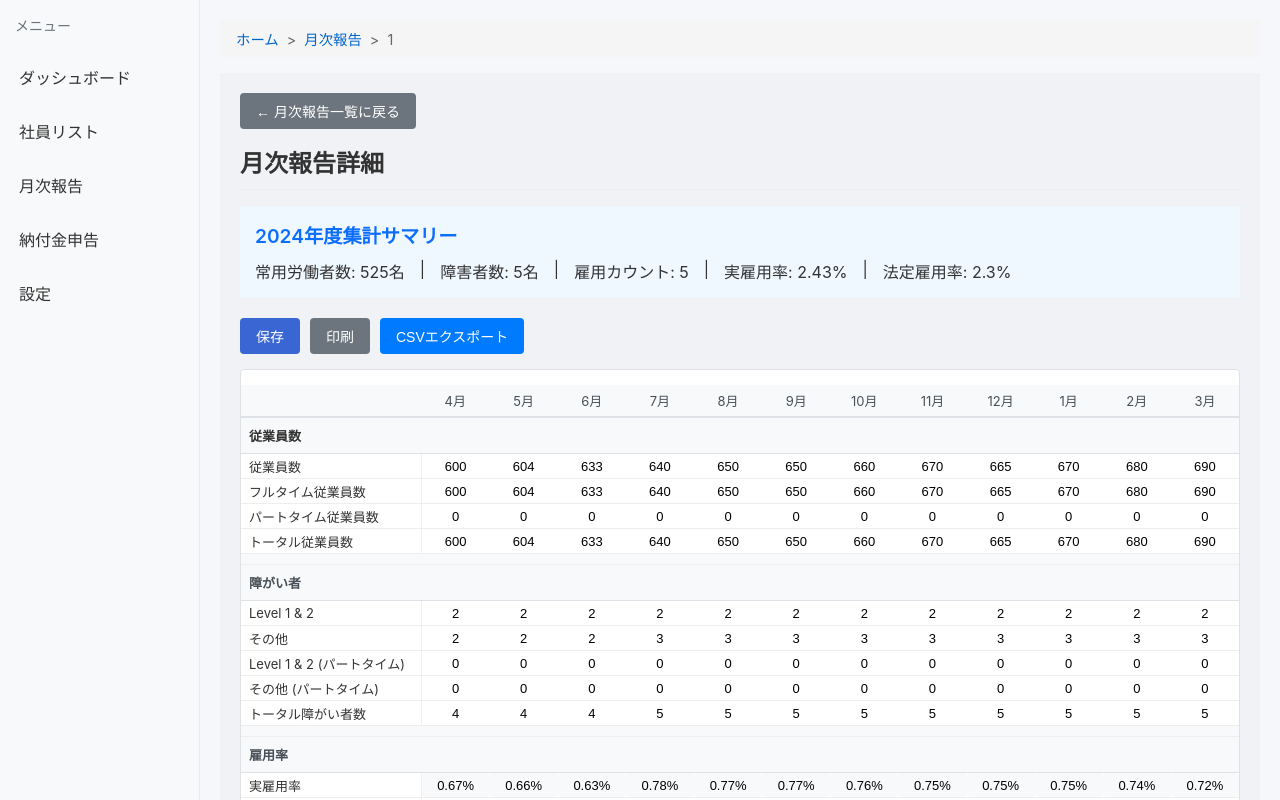
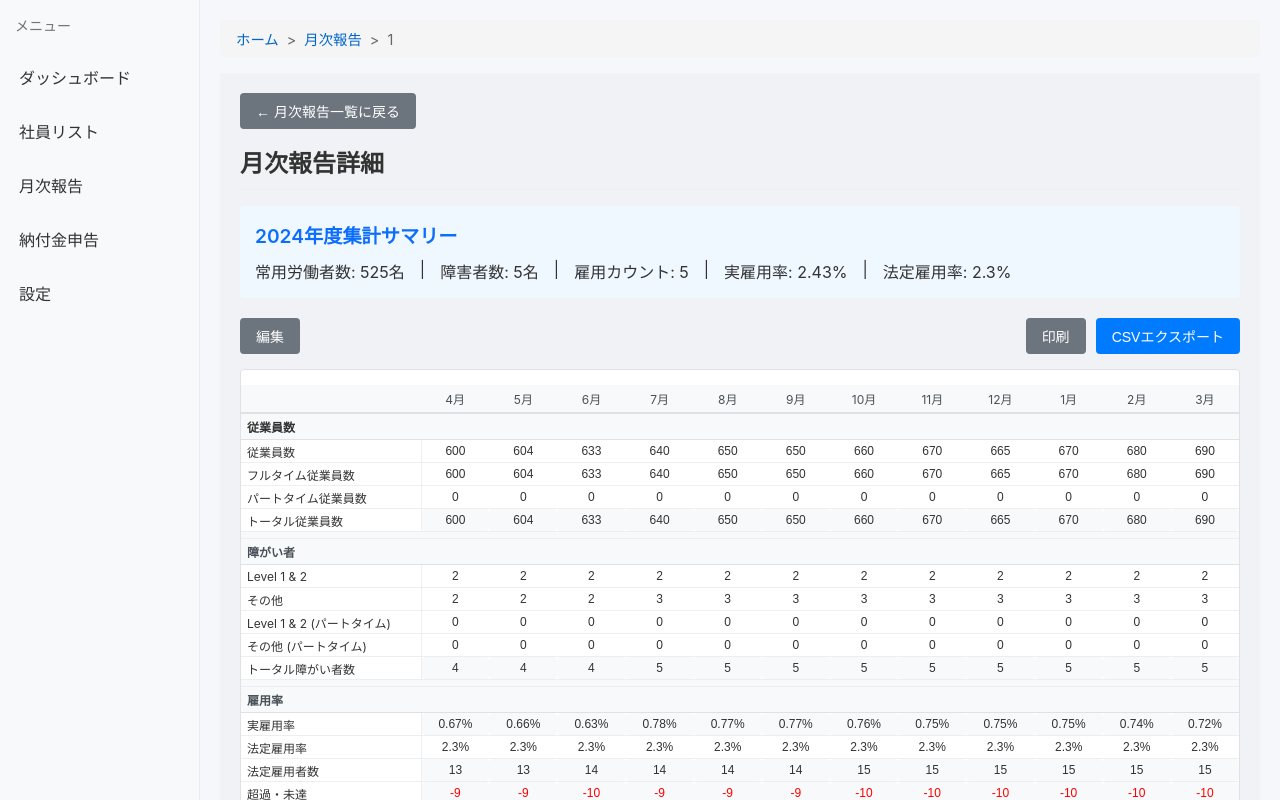
Before and after one commit to slazengersnow/DAN_work, a React (Create React App) app in the folder frontend/: page /monthly-report/1 in a window 1280 px wide. Shown: the top 800 px of the page. Built offline with nearby package versions, Linux system fonts and the light colour scheme; no server answers.

Commit message:
DAN_20250330_1800_monthlyreport_pariallysuccess

```diff
--- a/frontend/src/pages/MonthlyReport/EmployeesTab.tsx
+++ b/frontend/src/pages/MonthlyReport/EmployeesTab.tsx
@@ -32,9 +32,13 @@ const EmployeesTab: React.FC<EmployeesTabProps> = ({
 
   // 保存ボタンのハンドラー（実際の実装では保存APIを呼び出す）
   const handleSave = () => {
-    console.log('従業員データを保存しました');
+    alert('従業員データを保存しました');
+    console.log('従業員データを保存');
     setEditMode(false);
   };
+
+  // 月名の配列
+  const months = ['4月', '5月', '6月', '7月', '8月', '9月', '10月', '11月', '12月', '1月', '2月', '3月'];
 
   return (
     <div className="employees-tab-container">
@@ -94,18 +98,9 @@ const EmployeesTab: React.FC<EmployeesTabProps> = ({
                 <th style={{ padding: '8px', textAlign: 'left' }}>等級</th>
                 <th style={{ padding: '8px', textAlign: 'left' }}>採用日</th>
                 <th style={{ padding: '8px', textAlign: 'left' }}>状態</th>
-                <th style={{ padding: '8px', textAlign: 'center' }}>4月</th>
-                <th style={{ padding: '8px', textAlign: 'center' }}>5月</th>
-                <th style={{ padding: '8px', textAlign: 'center' }}>6月</th>
-                <th style={{ padding: '8px', textAlign: 'center' }}>7月</th>
-                <th style={{ padding: '8px', textAlign: 'center' }}>8月</th>
-                <th style={{ padding: '8px', textAlign: 'center' }}>9月</th>
-                <th style={{ padding: '8px', textAlign: 'center' }}>10月</th>
-                <th style={{ padding: '8px', textAlign: 'center' }}>11月</th>
-                <th style={{ padding: '8px', textAlign: 'center' }}>12月</th>
-                <th style={{ padding: '8px', textAlign: 'center' }}>1月</th>
-                <th style={{ padding: '8px', textAlign: 'center' }}>2月</th>
-                <th style={{ padding: '8px', textAlign: 'center' }}>3月</th>
+                {months.map((month, index) => (
+                  <th key={`month-${index}`} style={{ padding: '8px', textAlign: 'center' }}>{month}</th>
+                ))}
                 <th style={{ padding: '8px', textAlign: 'left' }}>備考</th>
               </tr>
             </thead>
--- a/frontend/src/pages/MonthlyReport/MonthlyReportDetail.tsx
+++ b/frontend/src/pages/MonthlyReport/MonthlyReportDetail.tsx
@@ -24,12 +24,22 @@ const MonthlyReportDetail: React.FC<MonthlyReportDetailProps> = (props) => {
       { id: 1, item: '従業員数', values: [600, 604, 633, 640, 650, 650, 660, 670, 665, 670, 680, 690, 7822] },
       { id: 2, item: 'フルタイム従業員数', values: [600, 604, 633, 640, 650, 650, 660, 670, 665, 670, 680, 690, 7822] },
       { id: 3, item: 'パートタイム従業員数', values: [0, 0, 0, 0, 0, 0, 0, 0, 0, 0, 0, 0, 0] },
-      { id: 4, item: 'トータル従業員数', values: [600, 604, 633, 640, 650, 650, 660, 670, 665, 670, 680, 690, 7822] },
+      {
+        id: 4,
+        item: 'トータル従業員数',
+        values: [600, 604, 633, 640, 650, 650, 660, 670, 665, 670, 680, 690, 7822],
+        isCalculated: true
+      },
       { id: 5, item: 'Level 1 & 2', values: [2, 2, 2, 2, 2, 2, 2, 2, 2, 2, 2, 2, 24] },
       { id: 6, item: 'その他', values: [2, 2, 2, 3, 3, 3, 3, 3, 3, 3, 3, 3, 33] },
       { id: 7, item: 'Level 1 & 2 (パートタイム)', values: [0, 0, 0, 0, 0, 0, 0, 0, 0, 0, 0, 0, 0] },
       { id: 8, item: 'その他 (パートタイム)', values: [0, 0, 0, 0, 0, 0, 0, 0, 0, 0, 0, 0, 0] },
-      { id: 9, item: 'トータル障がい者数', values: [4, 4, 4, 5, 5, 5, 5, 5, 5, 5, 5, 5, 57] },
+      {
+        id: 9,
+        item: 'トータル障がい者数',
+        values: [4, 4, 4, 5, 5, 5, 5, 5, 5, 5, 5, 5, 57],
+        isCalculated: true
+      },
       {
         id: 10,
         item: '実雇用率',
@@ -63,6 +73,9 @@ const MonthlyReportDetail: React.FC<MonthlyReportDetailProps> = (props) => {
 
   // 年度表示用（独立ページモードで使用）
   const [fiscalYear, setFiscalYear] = useState<string>('2024年度');
+
+  // 編集モード
+  const [isEditing, setIsEditing] = useState<boolean>(false);
 
   // IDが与えられている場合、そこから年度を取得
   useEffect(() => {
@@ -101,12 +114,18 @@ const MonthlyReportDetail: React.FC<MonthlyReportDetailProps> = (props) => {
 
   // 自動計算対象のフィールドかをチェック
   const isCalculatedField = (rowId: number): boolean => {
-    return [10, 12, 13].includes(rowId);
+    const row = localData.data.find(r => r.id === rowId);
+    return row?.isCalculated || false;
   };
 
   // 法定雇用率フィールドかをチェック
   const isLegalRateField = (rowId: number): boolean => {
     return rowId === 11;
+  };
+
+  // 編集モード切り替え
+  const toggleEditMode = () => {
+    setIsEditing(!isEditing);
   };
 
   // 戻るボタンのハンドラー
@@ -128,11 +147,14 @@ const MonthlyReportDetail: React.FC<MonthlyReportDetailProps> = (props) => {
   const handleSave = () => {
     alert('データを保存しました');
     console.log('月次詳細データを保存');
+    setIsEditing(false);
   };
 
   // セルクリック時のハンドラー
   const handleCellClick = (rowId: number, colIndex: number) => {
     if (colIndex >= 12) return; // 合計列はクリック不可
+    if (!isEditing) return; // 編集モード時のみ処理
+
     setActiveCell({row: rowId, col: colIndex});
 
     if (!isCalculatedField(rowId)) {
@@ -143,6 +165,7 @@ const MonthlyReportDetail: React.FC<MonthlyReportDetailProps> = (props) => {
   // セル編集開始ハンドラー
   const handleDetailCellEdit = (rowId: number, colIndex: number) => {
     if (isCalculatedField(rowId)) return; // 自動計算フィールドは編集不可
+    if (!isEditing) return; // 編集モード時のみ処理
 
     setEditingDetailRow(rowId);
     setEditingDetailCol(colIndex);
@@ -283,17 +306,17 @@ const MonthlyReportDetail: React.FC<MonthlyReportDetailProps> = (props) => {
         const updatedValues = [...newData.data[rowIndex].values];
         updatedValues[colIndex] = numValue;
 
+        // 法定雇用率の場合、全ての月に同じ値を設定
+        if (isLegalRateField(rowId)) {
+          for (let i = 0; i < 12; i++) {
+            updatedValues[i] = numValue;
+          }
+        }
+
         // 合計の再計算
         updatedValues[12] = updatedValues.slice(0, 12).reduce((a, b) => a + b, 0);
 
         newData.data[rowIndex].values = updatedValues;
-
-        // 法定雇用率の場合、全ての月に同じ値を設定
-        if (isLegalRateField(rowId)) {
-          newData.data[rowIndex].values = newData.data[rowIndex].values.map((_, idx) =>
-            idx < 12 ? numValue : newData.data[rowIndex].values[idx]
-          );
-        }
 
         // 自動計算を実行
         return recalculateData(newData);
@@ -312,47 +335,105 @@ const MonthlyReportDetail: React.FC<MonthlyReportDetailProps> = (props) => {
   const recalculateData = (data: MonthlyDetailData): MonthlyDetailData => {
     const newData = {...data};
 
+    // フルタイム従業員数の行
+    const fullTimeEmployeesRowIndex = newData.data.findIndex(row => row.id === 2);
+    // パートタイム従業員数の行
+    const partTimeEmployeesRowIndex = newData.data.findIndex(row => row.id === 3);
     // トータル従業員数の行
     const totalEmployeesRowIndex = newData.data.findIndex(row => row.id === 4);
+
+    // Level 1 & 2 の行
+    const level1And2RowIndex = newData.data.findIndex(row => row.id === 5);
+    // その他の行
+    const otherRowIndex = newData.data.findIndex(row => row.id === 6);
+    // Level 1 & 2 (パートタイム)の行
+    const level1And2PartTimeRowIndex = newData.data.findIndex(row => row.id === 7);
+    // その他 (パートタイム)の行
+    const otherPartTimeRowIndex = newData.data.findIndex(row => row.id === 8);
     // トータル障がい者数の行
     const totalDisabledRowIndex = newData.data.findIndex(row => row.id === 9);
+
     // 法定雇用率の行
     const legalRateRowIndex = newData.data.findIndex(row => row.id === 11);
+
+    // トータル従業員数の計算（フルタイム + パートタイム×0.5）
+    if (fullTimeEmployeesRowIndex !== -1 && partTimeEmployeesRowIndex !== -1 && totalEmployeesRowIndex !== -1) {
+      const fullTimeValues = newData.data[fullTimeEmployeesRowIndex].values;
+      const partTimeValues = newData.data[partTimeEmployeesRowIndex].values;
+
+      for (let i = 0; i < 13; i++) {
+        // 各月のデータを計算
+        if (i < 12) {
+          newData.data[totalEmployeesRowIndex].values[i] =
+            fullTimeValues[i] + (partTimeValues[i] * 0.5);
+        } else {
+          // 合計値は各月の合計として再計算
+          newData.data[totalEmployeesRowIndex].values[i] =
+            newData.data[totalEmployeesRowIndex].values.slice(0, 12).reduce((a, b) => a + b, 0);
+        }
+      }
+    }
+
+    // トータル障がい者数の計算（各障がい者カテゴリの合計）
+    if (level1And2RowIndex !== -1 && otherRowIndex !== -1 &&
+        level1And2PartTimeRowIndex !== -1 && otherPartTimeRowIndex !== -1 &&
+        totalDisabledRowIndex !== -1) {
+
+      const level1And2Values = newData.data[level1And2RowIndex].values;
+      const otherValues = newData.data[otherRowIndex].values;
+      const level1And2PartTimeValues = newData.data[level1And2PartTimeRowIndex].values;
+      const otherPartTimeValues = newData.data[otherPartTimeRowIndex].values;
+
+      for (let i = 0; i < 13; i++) {
+        // 各月または合計の障がい者数を計算
+        newData.data[totalDisabledRowIndex].values[i] =
+          level1And2Values[i] + otherValues[i] +
+          level1And2PartTimeValues[i] + otherPartTimeValues[i];
+      }
+    }
 
     if (totalEmployeesRowIndex !== -1 && totalDisabledRowIndex !== -1 && legalRateRowIndex !== -1) {
       const totalEmployeeValues = newData.data[totalEmployeesRowIndex].values;
       const totalDisabledValues = newData.data[totalDisabledRowIndex].values;
       const legalRateValues = newData.data[legalRateRowIndex].values;
 
-      // 実雇用率の計算 (障がい者数/従業員数)
+      // 実雇用率の計算 (障がい者数/従業員数 * 100)
       const actualRateRowIndex = newData.data.findIndex(row => row.id === 10);
       if (actualRateRowIndex !== -1) {
-        newData.data[actualRateRowIndex].values = totalEmployeeValues.map((employees, index) => {
-          if (index < 12 && employees > 0) {
-            return Number(((totalDisabledValues[index] / employees) * 100).toFixed(2));
+        for (let i = 0; i < 13; i++) {
+          if (totalEmployeeValues[i] > 0) {
+            newData.data[actualRateRowIndex].values[i] =
+              Number(((totalDisabledValues[i] / totalEmployeeValues[i]) * 100).toFixed(2));
+          } else {
+            newData.data[actualRateRowIndex].values[i] = 0;
           }
-          return index === 12 ? Number(((totalDisabledValues[12] / employees) * 100).toFixed(2)) : 0;
-        });
+        }
       }
 
       // 法定雇用者数の計算 (法定雇用率 * 従業員数 / 100)
       const legalCountRowIndex = newData.data.findIndex(row => row.id === 12);
       if (legalCountRowIndex !== -1) {
-        newData.data[legalCountRowIndex].values = totalEmployeeValues.map((employees, index) => {
-          if (index < 12) {
-            return Math.floor((legalRateValues[0] * employees) / 100);
+        for (let i = 0; i < 13; i++) {
+          if (i < 12) {
+            // 各月の法定雇用者数を計算（小数点以下切り捨て）
+            newData.data[legalCountRowIndex].values[i] =
+              Math.floor((legalRateValues[i] * totalEmployeeValues[i]) / 100);
+          } else {
+            // 合計は各月の合計として再計算
+            newData.data[legalCountRowIndex].values[i] =
+              newData.data[legalCountRowIndex].values.slice(0, 12).reduce((a, b) => a + b, 0);
           }
-          return newData.data[legalCountRowIndex].values[12]; // 合計列はそのまま
-        });
+        }
       }
 
       // 超過・未達の計算 (障がい者数 - 法定雇用者数)
       const overUnderRowIndex = newData.data.findIndex(row => row.id === 13);
       if (overUnderRowIndex !== -1 && legalCountRowIndex !== -1) {
         const legalCountValues = newData.data[legalCountRowIndex].values;
-        newData.data[overUnderRowIndex].values = totalDisabledValues.map((disabled, index) => {
-          return disabled - legalCountValues[index];
-        });
+        for (let i = 0; i < 13; i++) {
+          newData.data[overUnderRowIndex].values[i] =
+            totalDisabledValues[i] - legalCountValues[i];
+        }
       }
     }
 
@@ -362,11 +443,12 @@ const MonthlyReportDetail: React.FC<MonthlyReportDetailProps> = (props) => {
   // スタイル定義
   const cellStyle = {
     width: '100%',
-    height: '24px',
+    height: '22px',
     border: 'none',
     textAlign: 'center' as const,
     background: 'transparent',
-    fontSize: '13px'
+    fontSize: '12px',
+    padding: '0'
   };
 
   const readonlyCellStyle = {
@@ -423,7 +505,25 @@ const MonthlyReportDetail: React.FC<MonthlyReportDetailProps> = (props) => {
       )}
 
       {/* アクションボタン */}
-      <div style={{ marginBottom: '15px' }}>
+      <div style={{ marginBottom: '15px', display: 'flex', justifyContent: 'space-between' }}>
+        <div>
+          {!isEditing ? (
+            <button
+              onClick={toggleEditMode}
+              style={{
+                padding: '8px 16px',
+                backgroundColor: '#6c757d',
+                color: 'white',
+                border: 'none',
+                borderRadius: '4px',
+                cursor: 'pointer',
+                marginRight: '10px'
+              }}
+              disabled={isConfirmed}
+            >
+              編集
+            </button>
+          ) : (
             <button
               onClick={handleSave}
               style={{
@@ -439,9 +539,11 @@ const MonthlyReportDetail: React.FC<MonthlyReportDetailProps> = (props) => {
             >
               保存
             </button>
+          )}
+        </div>
 
         {!isEmbedded && (
-          <>
+          <div>
             <button
               onClick={handlePrint}
               style={{
@@ -470,7 +572,7 @@ const MonthlyReportDetail: React.FC<MonthlyReportDetailProps> = (props) => {
             >
               CSVエクスポート
             </button>
-          </>
+          </div>
         )}
       </div>
 
@@ -484,13 +586,13 @@ const MonthlyReportDetail: React.FC<MonthlyReportDetailProps> = (props) => {
         <table style={{
           width: '100%',
           borderCollapse: 'collapse',
-          fontSize: '13px'
+          fontSize: '12px'
         }}>
           <thead>
-            <tr style={{ height: '32px', backgroundColor: '#f8f9fa', borderBottom: '2px solid #dee2e6' }}>
+            <tr style={{ height: '28px', backgroundColor: '#f8f9fa', borderBottom: '2px solid #dee2e6' }}>
               <th style={{
                 textAlign: 'left',
-                padding: '8px',
+                padding: '4px 6px',
                 position: 'sticky',
                 left: 0,
                 backgroundColor: '#f8f9fa',
@@ -498,7 +600,7 @@ const MonthlyReportDetail: React.FC<MonthlyReportDetailProps> = (props) => {
                 width: '180px'
               }}></th>
               {localData.months.slice(0, 12).map((month, index) => (
-                <th key={`month-${index}`} style={{ padding: '4px', textAlign: 'center', fontWeight: 'normal' }}>
+                <th key={`month-${index}`} style={{ padding: '2px', textAlign: 'center', fontWeight: 'normal' }}>
                   {month}
                 </th>
               ))}
@@ -509,11 +611,12 @@ const MonthlyReportDetail: React.FC<MonthlyReportDetailProps> = (props) => {
             <tr>
               <td colSpan={13} style={{
                 textAlign: 'left',
-                padding: '8px',
+                padding: '4px 6px',
                 fontWeight: 'bold',
                 backgroundColor: '#f8f9fa',
                 borderTop: '1px solid #dee2e6',
-                borderBottom: '1px solid #dee2e6'
+                borderBottom: '1px solid #dee2e6',
+                fontSize: '12px'
               }}>
                 従業員数
               </td>
@@ -529,18 +632,19 @@ const MonthlyReportDetail: React.FC<MonthlyReportDetailProps> = (props) => {
                 <React.Fragment key={`row-${row.id}`}>
                   {needsSpacerBefore && (
                     <tr className="spacer-row">
-                      <td colSpan={13} style={{ padding: '5px', backgroundColor: '#f8f9fa' }}></td>
+                      <td colSpan={13} style={{ padding: '3px', backgroundColor: '#f8f9fa' }}></td>
                     </tr>
                   )}
                   {isHeaderRow && (
                     <tr className="header-row">
                       <th colSpan={13} style={{
                         textAlign: 'left',
-                        padding: '8px',
+                        padding: '4px 6px',
                         fontWeight: 'bold',
                         backgroundColor: '#f8f9fa',
                         borderTop: '1px solid #dee2e6',
-                        borderBottom: '1px solid #dee2e6'
+                        borderBottom: '1px solid #dee2e6',
+                        fontSize: '12px'
                       }}>
                         障がい者
                       </th>
@@ -550,11 +654,12 @@ const MonthlyReportDetail: React.FC<MonthlyReportDetailProps> = (props) => {
                     <tr className="header-row">
                       <th colSpan={13} style={{
                         textAlign: 'left',
-                        padding: '8px',
+                        padding: '4px 6px',
                         fontWeight: 'bold',
                         backgroundColor: '#f8f9fa',
                         borderTop: '1px solid #dee2e6',
-                        borderBottom: '1px solid #dee2e6'
+                        borderBottom: '1px solid #dee2e6',
+                        fontSize: '12px'
                       }}>
                         雇用率
                       </th>
@@ -562,16 +667,18 @@ const MonthlyReportDetail: React.FC<MonthlyReportDetailProps> = (props) => {
                   )}
                   <tr style={{
                     backgroundColor: 'white',
-                    height: '24px'
+                    height: '22px'
                   }}>
                     <td style={{
                       textAlign: 'left',
-                      padding: '0 8px',
+                      padding: '0 6px',
                       position: 'sticky',
                       left: 0,
                       backgroundColor: 'white',
                       zIndex: 1,
-                      borderRight: '1px solid #f0f0f0'
+                      borderRight: '1px solid #f0f0f0',
+                      whiteSpace: 'nowrap',
+                      fontSize: '12px'
                     }}>
                       {row.item}
                     </td>
@@ -579,6 +686,7 @@ const MonthlyReportDetail: React.FC<MonthlyReportDetailProps> = (props) => {
                       // 法定雇用率は特別処理
                       const isLegalRate = row.id === 11;
                       const isFirstColumn = colIndex === 0;
+                      const isNegativeValue = row.isNegative && value < 0;
 
                       return (
                         <td
@@ -590,8 +698,8 @@ const MonthlyReportDetail: React.FC<MonthlyReportDetailProps> = (props) => {
                           }}
                           onClick={() => handleCellClick(row.id, colIndex)}
                         >
-                          {(editingDetailRow === row.id && editingDetailCol === colIndex && !isConfirmed) ||
-                           (isLegalRate && isFirstColumn && !isConfirmed) ? (
+                          {(editingDetailRow === row.id && editingDetailCol === colIndex && !isConfirmed && isEditing) ||
+                           (isLegalRate && isFirstColumn && !isConfirmed && isEditing) ? (
                             <input
                               ref={(el) => setInputRef(el, `input-${row.id}-${colIndex}`)}
                               type="text"
@@ -605,10 +713,12 @@ const MonthlyReportDetail: React.FC<MonthlyReportDetailProps> = (props) => {
                           ) : (
                             <input
                               type="text"
-                              style={isCalculatedField(row.id) ? readonlyCellStyle : cellStyle}
+                              style={{
+                                ...isCalculatedField(row.id) ? readonlyCellStyle : cellStyle,
+                                color: isNegativeValue ? 'red' : 'inherit'
+                              }}
                               value={row.suffix ? `${value}${row.suffix}` : value}
                               readOnly
-                              disabled={isConfirmed}
                             />
                           )}
                         </td>
--- a/frontend/src/pages/MonthlyReport/SummaryTab.tsx
+++ b/frontend/src/pages/MonthlyReport/SummaryTab.tsx
@@ -37,7 +37,8 @@ const SummaryTab: React.FC<SummaryTabProps> = ({
 
   // 保存ボタンのハンドラー（実際の実装では保存APIを呼び出す）
   const handleSave = () => {
-    console.log('データを保存しました');
+    alert('データを保存しました');
+    console.log('サマリーデータを保存');
     setEditingSummary(false);
   };
 
@@ -169,8 +170,6 @@ const SummaryTab: React.FC<SummaryTabProps> = ({
           </table>
         </div>
       </div>
-
-      {/* 月別実績履歴を非表示に設定 */}
     </div>
   );
 };
```
Lines whose indentation alone changed are shown as unchanged.
